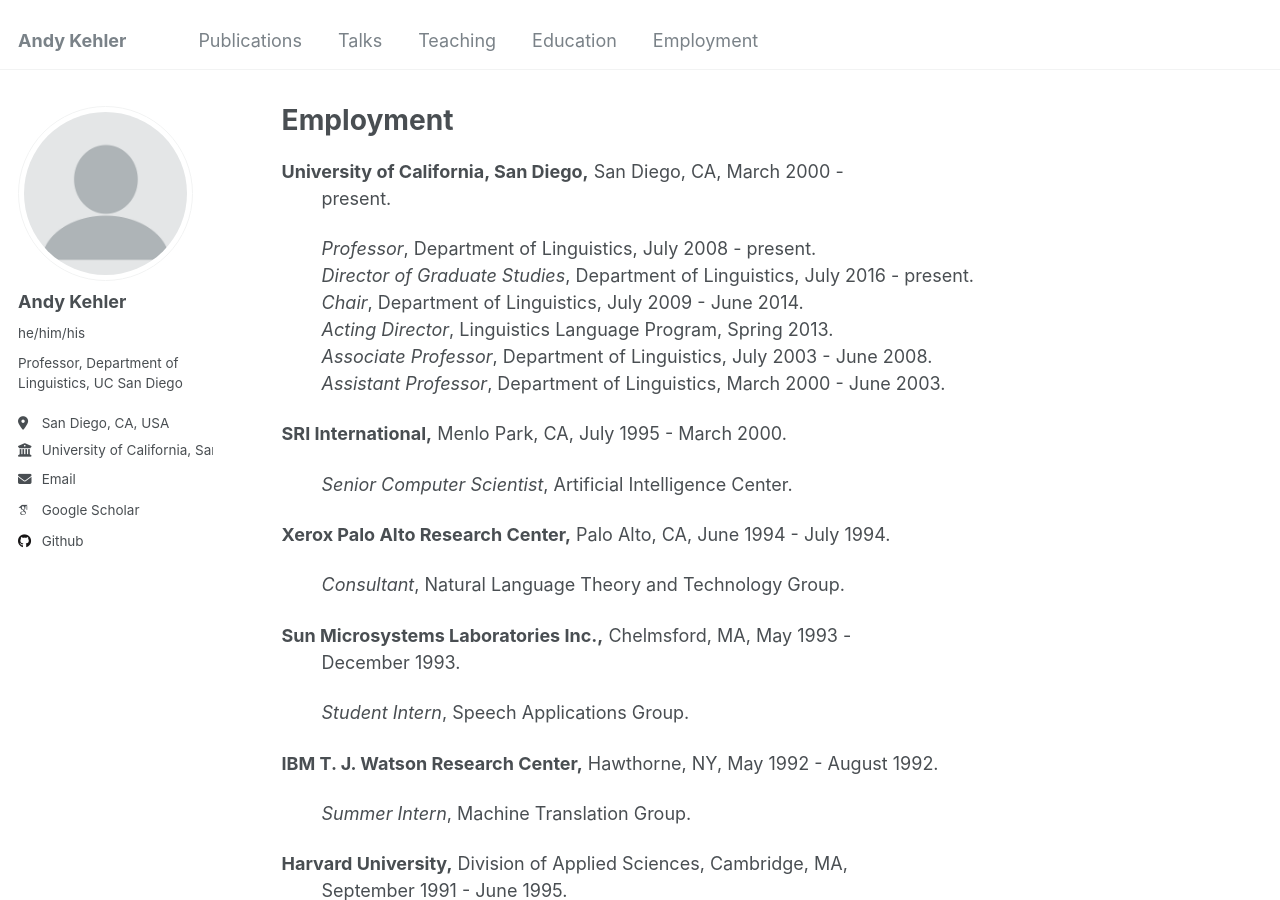
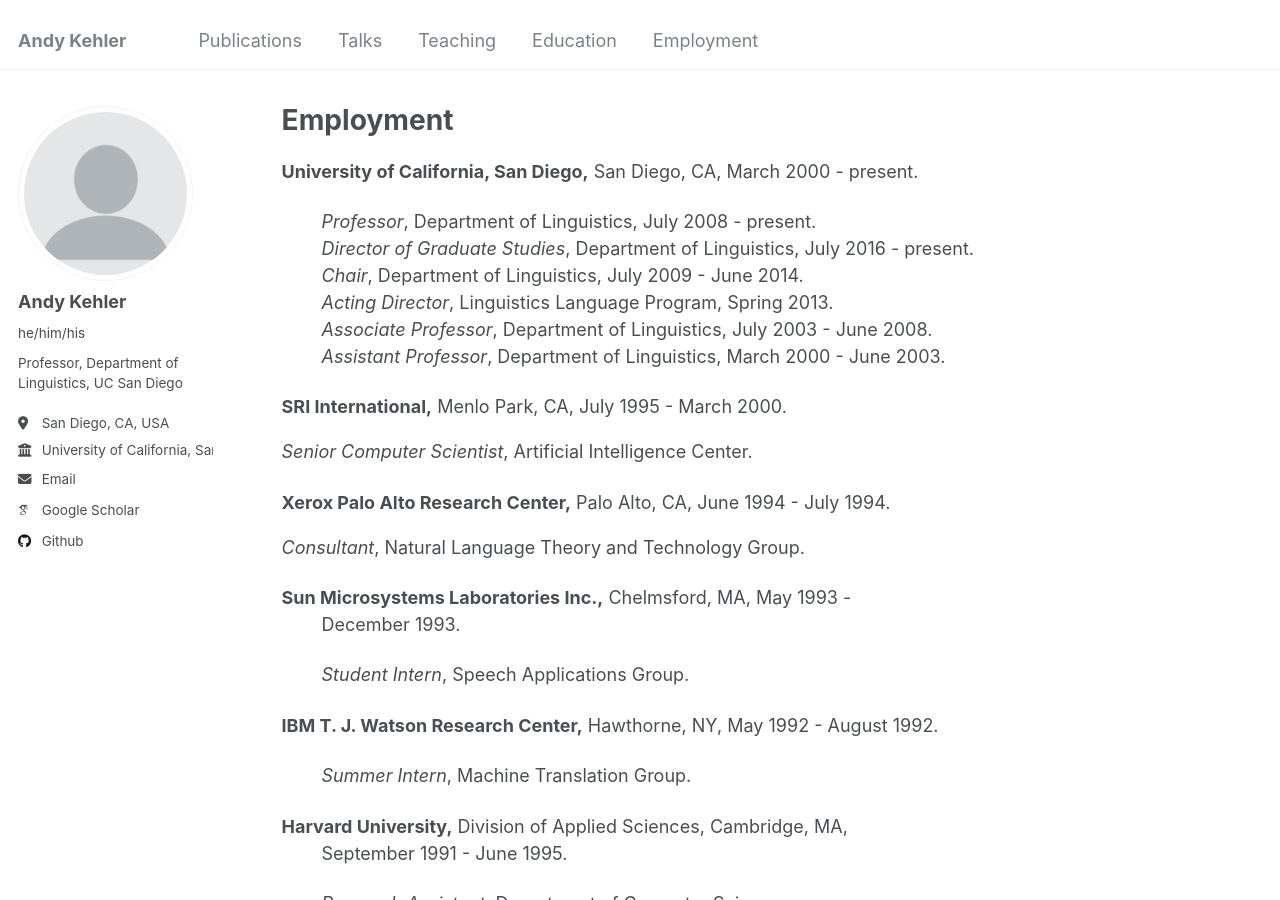
Before and after one commit to akehler/akehler.github.io, a Jekyll site: the page built from _pages/employment.html, in a window 1280 px wide and 900 px high. Built offline with Jekyll 4.4.1, drawn with Linux system fonts in a browser that asks for light colours; some web fonts are replaced; part of the change alters nothing that is shown.

```diff
--- a/_pages/employment.html
+++ b/_pages/employment.html
@@ -10,7 +10,7 @@ author_profile: true
 <P>
 <DL>
 <DT><STRONG>University of California, San Diego,</STRONG>
-San Diego, CA, March 2000 - <br><dd>present. <p>
+San Diego, CA, March 2000 - present. <p>
 <DD><I>Professor</I>, Department of Linguistics, July 2008 - present. <br>
 <DD><I>Director of Graduate Studies</I>, Department of Linguistics, July 2016 - present. <br>
 <DD><I>Chair</I>, Department of Linguistics, July 2009 - June 2014. <br>
@@ -21,13 +21,13 @@ San Diego, CA, March 2000 - <br><dd>present. <p>
 <P>
 <DT><STRONG>SRI International,</STRONG>
 Menlo Park, CA, July 1995 -
-March 2000. <p> <DD><I>Senior Computer Scientist</I>, Artificial
+March 2000. <p> <I>Senior Computer Scientist</I>, Artificial
 Intelligence Center.
 
 <P>
 <DT><STRONG>Xerox Palo Alto Research Center,</STRONG>
 Palo Alto, CA, June
-1994 - July 1994. <p> <DD><EM>Consultant</EM>, Natural Language Theory and
+1994 - July 1994. <p> <EM>Consultant</EM>, Natural Language Theory and
 Technology Group.
 
 <P>
```
